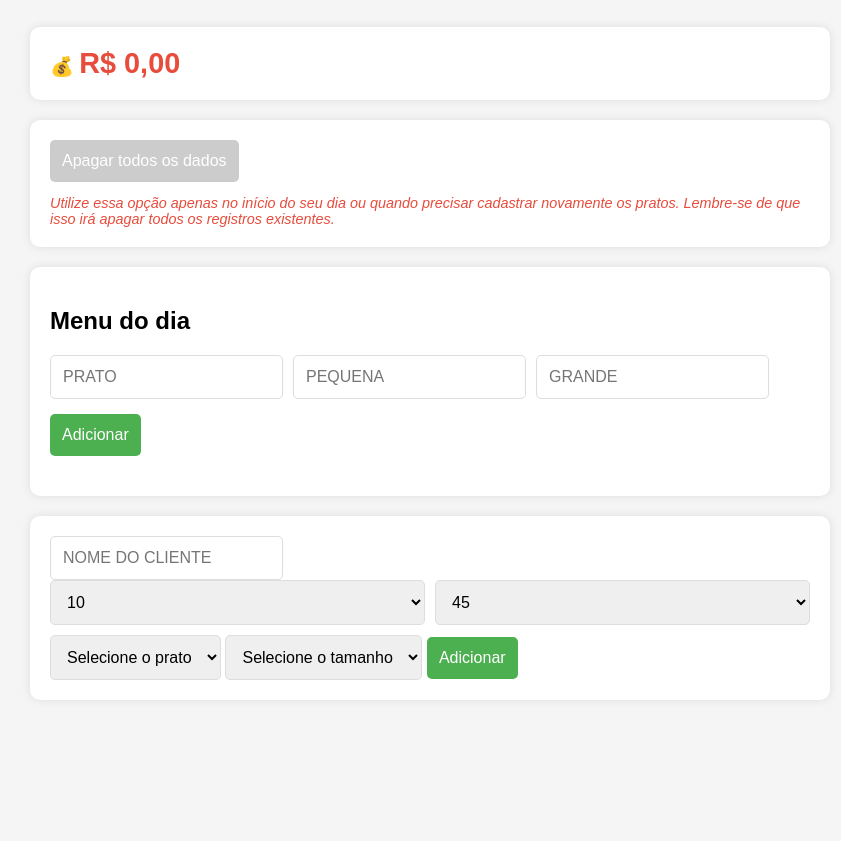
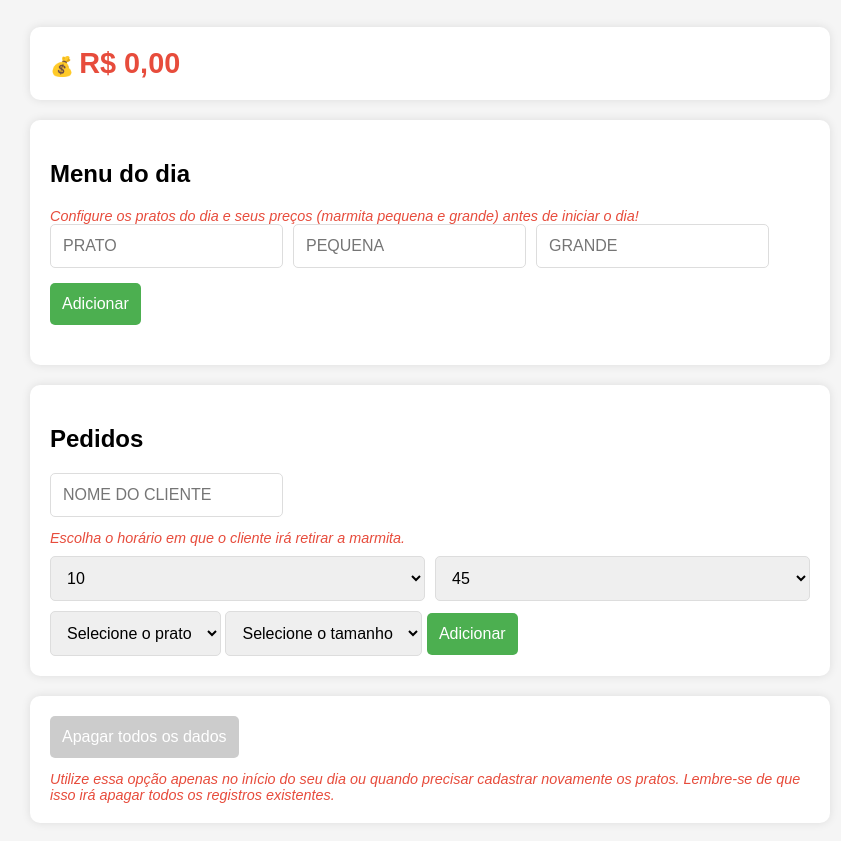
Before and after one commit to thiagosanches/marmitaria, a plain HTML site: page index.html in a window 1280 px wide. Shown: the part 81-922 px from the top of the page, without its empty margins (210-1051 px from the left). Before the commit the page ends 821 px from the top, so only its background shows below. Drawn offline with Linux system fonts and the light colour scheme.

Commit message:
Improve a little bit more the UI

```diff
--- a/index.html
+++ b/index.html
@@ -236,17 +236,11 @@
         💰 <span id="totalDebt" class="debt-amount">0.00</span>
     </div>
 
-    <div class="debt-section">
-        <button onclick="resetDatabase()" style="background: #cccccc;">
-            Apagar todos os dados
-        </button>
-        <div class="reset-note">
-            Utilize essa opção apenas no início do seu dia ou quando precisar cadastrar novamente os pratos. Lembre-se de que isso irá apagar todos os registros existentes.
-        </div>
-    </div>
-
     <div class="menu-section">
         <h2>Menu do dia</h2>
+        <div class="reset-note">
+            Configure os pratos do dia e seus preços (marmita pequena e grande) antes de iniciar o dia!
+        </div>
         <div class="menu-form">
             <input type="text" id="menuItem" placeholder="PRATO">
             <input type="number" id="smallPrice" placeholder="PEQUENA" step="0.01" min="18">
@@ -257,7 +251,11 @@
     </div>
 
     <div class="form-container">
+        <h2>Pedidos</h2>
         <input type="text" id="name" placeholder="NOME DO CLIENTE">
+        <div class="reset-note" style="margin-bottom: 10px;">
+            Escolha o horário em que o cliente irá retirar a marmita.
+        </div>
         <div class="input-group">
             <select id="hour">
                 <option value="">HORA</option>
@@ -278,6 +276,15 @@
     </div>
 
     <ul id="list"></ul>
+
+    <div class="debt-section">
+        <button onclick="resetDatabase()" style="background: #cccccc;">
+            Apagar todos os dados
+        </button>
+        <div class="reset-note">
+            Utilize essa opção apenas no início do seu dia ou quando precisar cadastrar novamente os pratos. Lembre-se de que isso irá apagar todos os registros existentes.
+        </div>
+    </div>
 
     <script>
         let db;
```
